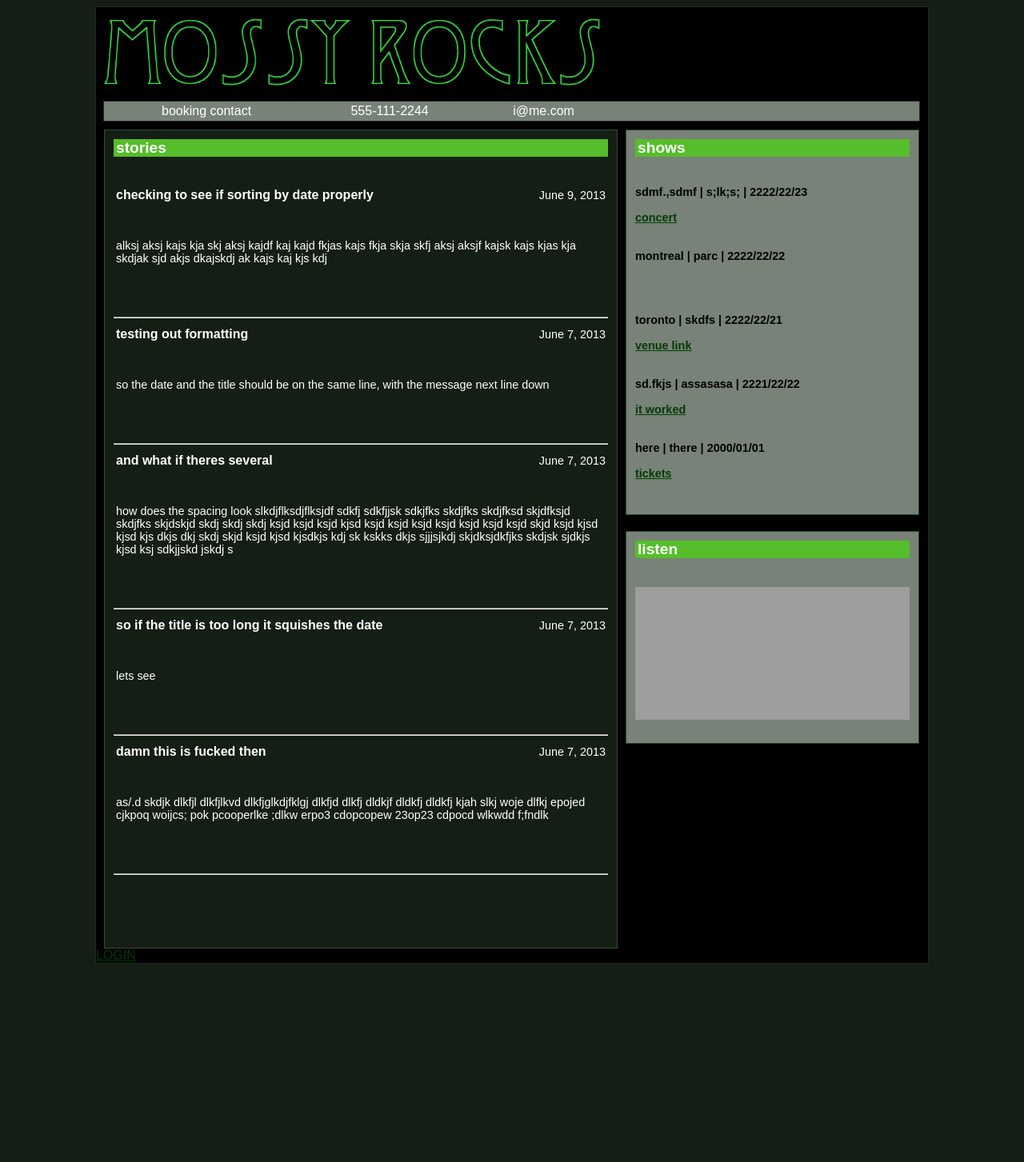
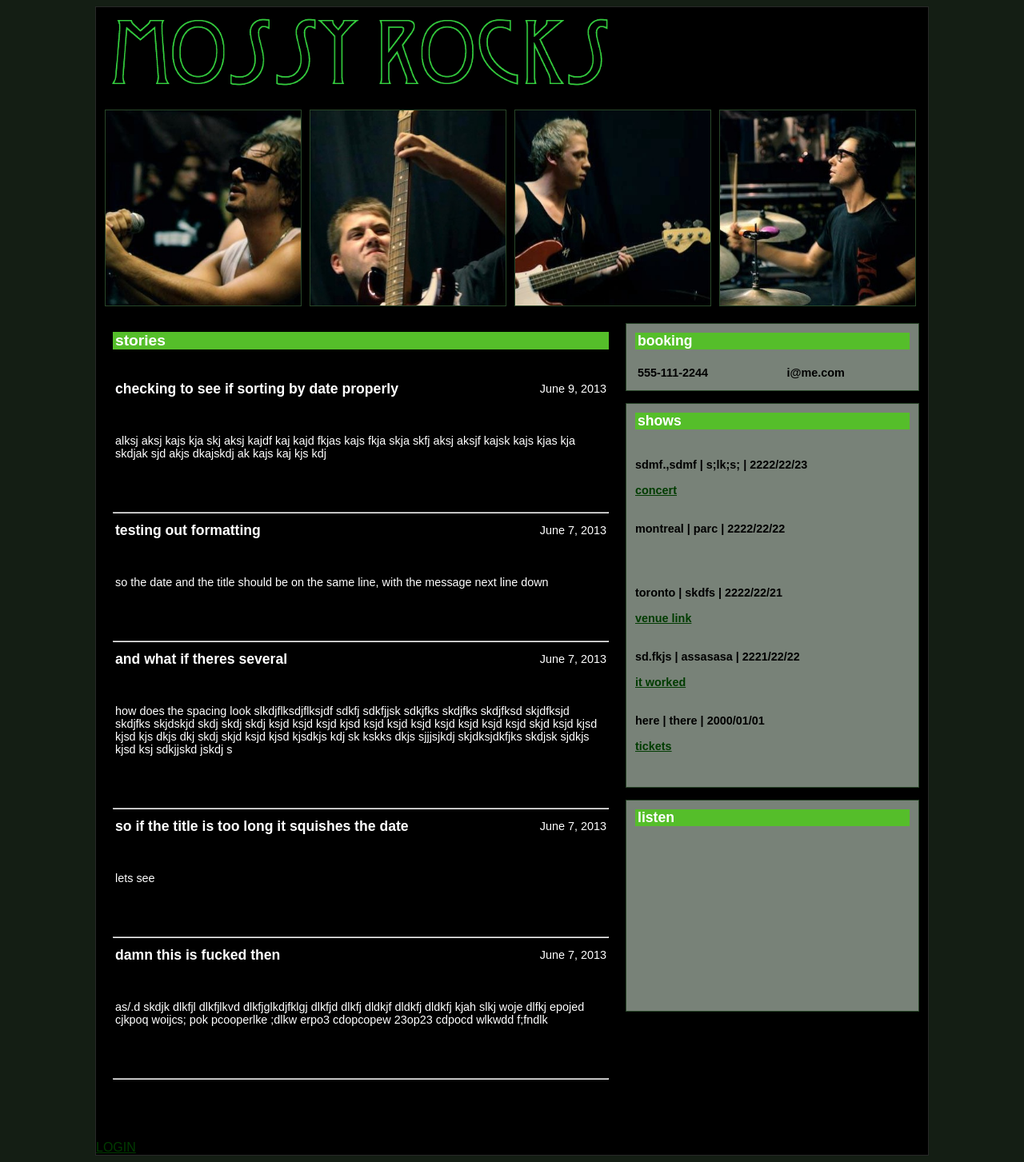
Before and after one commit to 0853RV3R/mossyrocks, a Django app: page / in a window 1280 px wide. Shown: the whole page at 80% size. Before the commit the page ends 1205 px from the top, so only its background shows below. Run offline with Django 3.2, Linux system fonts and the light colour scheme; data comes from the database, SQL or seed files in the repository; parts of the project's set-up code (start-up, migrations or seed data) failed here and were passed over; grey boxes are pictures that could not be loaded.

Commit message:
added band photos

```diff
--- a/news/static/css/cssTillIDie.css
+++ b/news/static/css/cssTillIDie.css
@@ -35,8 +35,9 @@ body {
 }
 
 .title_3 {
-    font-size:100%;
+    font-size:110%;
     font-weight:700;
+    color: white;
 }
 
 .date {
@@ -60,6 +61,11 @@ table {
 
 .metadata {
     font-size:0.9em;
+    font-weight:700;
+}
+
+.subtext {
+    font-size: 0.9em;
     font-weight:700;
 }
 
@@ -122,13 +128,13 @@ table {
 
 .container_4 .grid_1 {
     display:inline-block;
-	width:618px;
+	width:620px;
     font-size:1em;
     padding: 11px 11px 11px 11px;
-    background-color: rgb(20, 30, 20);
-    border-style: solid;
+    background-color: rgb(0, 0, 0);
+    /* border-style: solid;
     border-width: 1px;
-    border-color: rgb(60, 70, 60);
+    border-color: rgb(80, 90, 80); */
     margin: 10px 5px 0px 10px;
     min-height: 1000px;
 
@@ -136,7 +142,7 @@ table {
 
 .container_4 .grid_1_head {
     display:inline-block;
-	width:1011px;
+	width:618px;
     float: left;
     font-size:0.9em;
     padding: 0px 8px 8px 0px;
@@ -145,27 +151,39 @@ table {
     /*    border-color: rgb(40, 40, 40); */
     margin-right: 5px;
     margin-bottom: 0px;
+    margin-left: 10px;
 
 }
 
 .container_4 .grid_2 {
     display:inline-block;
-	width:1011px;
+	width:1016px;
     color: rgb(255, 255, 255);
     text-align: center;
-        border-style: solid;
+    /*   border-style: solid;
         border-width: 1px;
-        border-color: rgb(40, 40, 40);
-    background-color: rgb(120, 130, 120);
-    padding: 0px 0px 0px 8px;
-    margin-left: 9px;
-    margin-bottom: 0px;
+        border-color: rgb(40, 40, 40);  */
+    background-color: rgb(0, 0, 0);
+    padding: 11px 11px 11px 11px;
 }
 
 .container_4 .grid_3 {
     display:inline-block;
     color: rgb(0, 0, 0);
 	width:343px;
+    border-style: solid;
+    border-width: 1px;
+    border-color: rgb(40, 70, 40);
+    background-color: rgb(120, 130, 120);
+    padding: 11px 11px 11px 11px;
+    margin: 10px 10px 5px 5px;
+}
+
+.container_4 .grid_3_head {
+    display:inline-block;
+    color: rgb(0, 0, 0);
+	width:343px;
+    float: right;
     border-style: solid;
     border-width: 1px;
     border-color: rgb(40, 70, 40);
@@ -207,6 +225,29 @@ a {
     color: rgb(0, 60, 0);
 }
 
+.headerimages {
+    float: left;
+    margin: 0px 5px 0px 5px;
+    border-style: solid;
+    border-width: 1px;
+    border-color: rgb(40, 70, 40);
+}
+
+.headerimages_alpha {
+    float: left;
+    margin: 0px 5px 0px 0px;
+    border-style: solid;
+    border-width: 1px;
+    border-color: rgb(40, 70, 40);
+}
+
+.headerimages_omega {
+    float: left;
+    margin: 0px 0px 0px 5px;
+    border-style: solid;
+    border-width: 1px;
+    border-color: rgb(40, 70, 40);
+}
 
 
 /* Prefix Extra Space >> 3 Columns
--- a/news/templates/basic.html
+++ b/news/templates/basic.html
@@ -22,8 +22,6 @@
         </div>
 
     </div>
-
-
 
 
 
--- a/news/templates/news.html
+++ b/news/templates/news.html
@@ -1,22 +1,24 @@
 {% extends 'basic.html' %}
 
 {% block main %}
+<div class="grid_2">
+    <div class="headerimages_alpha">
+        <img src="{{ STATIC_URL }}images/singer.jpg"  width="244" height="auto" />
+    </div>
+    <div class="headerimages">
+        <img src="{{ STATIC_URL }}images/guitar.jpg"  width="244" height="auto" />
+    </div>
+    <div class="headerimages">
+        <img src="{{ STATIC_URL }}images/bass.jpg"  width="244" height="auto" />
+    </div>
+    <div class="headerimages_omega">
+        <img src="{{ STATIC_URL }}images/drummer.jpg"  width="244" height="auto" />
+    </div>
 
-    <div class="grid_2">
-        <div class="except">
-        <table>
-            <tr>
-                <td>booking contact</td><td>  </td><td>{{ contact.phone }}</td><td>  </td><td>{{ contact.email }}</td>
-            </tr>
-        </table>
-         </div>
-        {% block edit %}
-            {% if user.is_authenticated %}
-                <br>
-                <a href="{% url 'news.views.editcontact' %}">EDIT CONTACT INFO</a>
-            {% endif %}
-        {% endblock edit %}
-    </div>
+</div>
+
+
+
 
 
     <div class="grid_1">
@@ -74,7 +76,23 @@
 
 
 
+<div class="grid_3">
 
+    <div class="boxed"><div class="title_3">booking</div></div><br>
+    <div class="subtext">
+        <table>
+            <tr>
+                <td>{{ contact.phone }}</td><td>{{ contact.email }}</td>
+            </tr>
+        </table>
+    </div>
+    {% block edit %}
+    {% if user.is_authenticated %}
+    <br>
+    <a href="{% url 'news.views.editcontact' %}">EDIT CONTACT INFO</a>
+    {% endif %}
+    {% endblock edit %}
+</div>
 
 
 
@@ -82,7 +100,7 @@
         <div class="clearfix">
 
 
-        <div class="title_2"><div class="boxed">shows</div></div><br><br>
+        <div class="title_3"><div class="boxed">shows</div></div><br><br>
 
         {% for instance in tourdate %}
             <div class="metadata">
@@ -95,7 +113,7 @@
 
         {% if user.is_authenticated %}
 
-        <div class="title_2"><div class="boxed">add tour date</div></div><br><br>
+        <div class="title_3"><div class="boxed">add tour date</div></div><br><br>
         <form method="post" action="{% url 'news.views.addtourdate' %}">
             {% csrf_token %}
             {% for field in form2 %}
@@ -119,7 +137,7 @@
 
 
 <div class="grid_3">
-    <div class="title_2"><div class="boxed">listen</div></div><br><br>
+    <div class="title_3"><div class="boxed">listen</div></div><br><br>
     {% for sound in soundsList %}
     <iframe width="100%" height="166" scrolling="no" frameborder="no" src="{{ sound.link }}"></iframe>
     {% if user.is_authenticated %}
@@ -128,7 +146,7 @@
     <br><br>
     {% endfor %}
     {% if user.is_authenticated %}
-    <div class="title_2"><div class="boxed">add sound</div></div>
+    <div class="title_3"><div class="boxed">add sound</div></div>
         <form method="POST" action="{% url 'news.views.addSounds' %}">
             {% csrf_token %}
             {% for field in form3 %}
```
Also changed, not shown: news/static/images/bass.jpg (added), news/static/images/drummer.jpg (added), news/static/images/guitar.jpg (added), news/static/images/singer.jpg (added).
